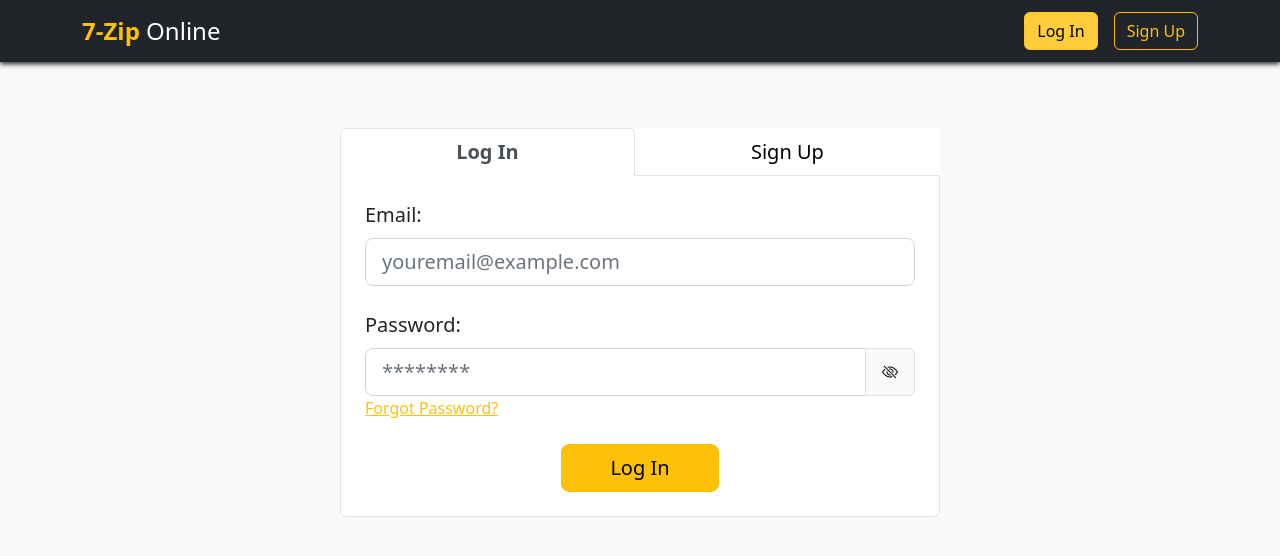
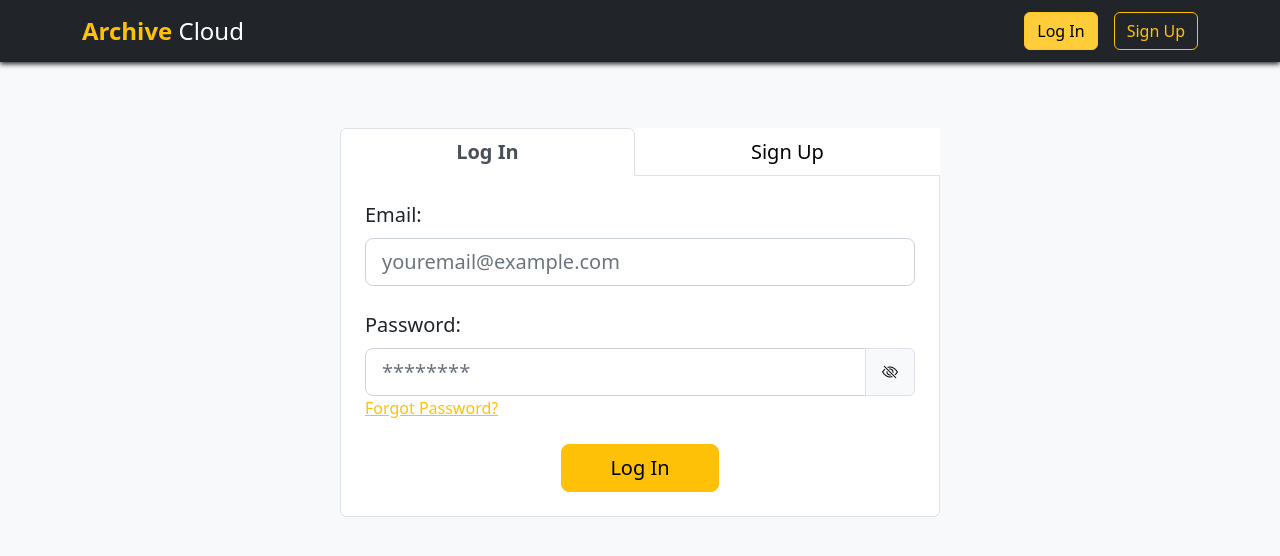
Before and after one commit to try-catch-f1nally/archive-cloud, a React (Create React App) app in the folder client/: page /auth/login in a window 1280 px wide. Shown: the top 556 px of the page. Built offline with nearby package versions, Linux system fonts and the light colour scheme.

Commit message:
name update

```diff
--- a/client/src/components/Header/Header.tsx
+++ b/client/src/components/Header/Header.tsx
@@ -22,7 +22,7 @@
       <Container>
         <LinkContainer to={'/'} className={'text-white'}>
           <Navbar.Brand className={'fs-4'}>
-            <span className={'text-primary fw-bold'}>7-Zip</span> Online
+            <span className={'text-primary fw-bold'}>Archive</span> Cloud
           </Navbar.Brand>
         </LinkContainer>
         <Navbar.Toggle />
```
Also changed, not shown: client/src/pages/FilePage/FilePage.tsx (added), 1 other file (tests, documents, lock files or other folders).
